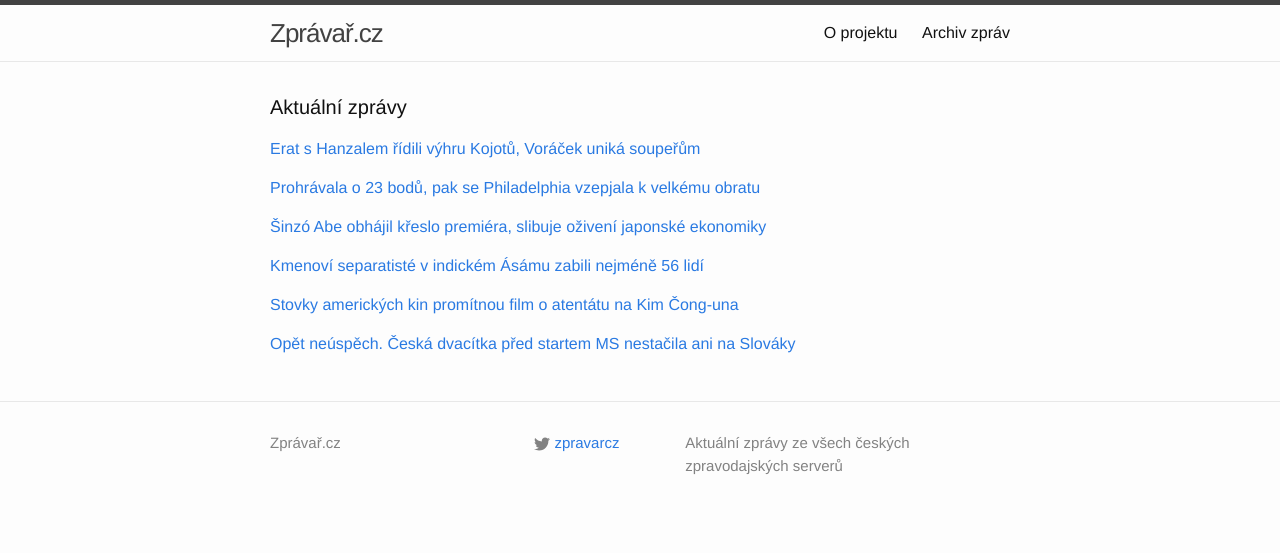
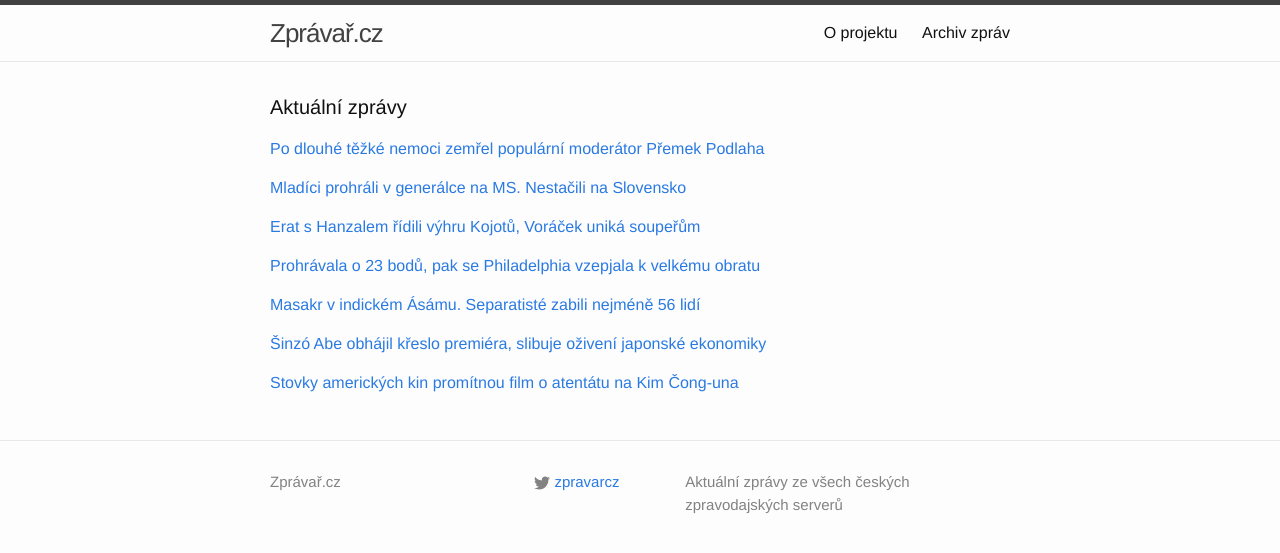
Before and after one commit to adliska/zpravar, a Jekyll site: the page built from index.html, in a window 1280 px wide. Shown: the top 553 px of the page. Built offline with Jekyll 4.4.1, drawn with Linux system fonts in a browser that asks for light colours.

Commit message:
zpravar news update

```diff
--- a/index.html
+++ b/index.html
@@ -5,8 +5,26 @@ layout: default
 <div class="home">
     <h1 class="page-heading">Aktuální zprávy</h1>
 
-<p><a href="javascript:;" onclick="toggle_visibility('zpravy0')">Erat s Hanzalem řídili výhru Kojotů, Voráček uniká soupeřům</a></p>
+<p><a href="javascript:;" onclick="toggle_visibility('zpravy0')">Po dlouhé těžké nemoci zemřel populární moderátor Přemek Podlaha</a></p>
 <div id="zpravy0" style="display:none">
+<ul>
+<li><a href=http://www.rozhlas.cz/_zprava/po-dlouhe-tezke-nemoci-zemrel-popularni-moderator-premek-podlaha--1436538>Po dlouhé těžké nemoci zemřel populární moderátor Přemek Podlaha - www.rozhlas.cz</a></li>
+<li><a href=http://domaci.ihned.cz/c1-63297760-premek-podlaha-zemrel-tezka-nemoc>Zemřel Přemek Podlaha, moderátor pořadů pro kutily - domaci.ihned.cz</a></li>
+<li><a href=http://www.lidovky.cz/zemrel-premek-podlaha-dvorni-radce-chaluparu-a-kutilu-bylo-mu-76-let-1dn-/lide.aspx?c=A141224_100546_lide_hm>Zemřel Přemek Podlaha, dvorní rádce chalupářů a kutilů. Bylo mu 76 let  - www.lidovky.cz</a></li>
+<li><a href=http://www.novinky.cz/kultura/357185-zemrel-premek-podlaha.html>Zemřel Přemek Podlaha - www.novinky.cz</a></li>
+<li><a href=http://kultura.idnes.cz/zemrel-premek-podlaha-0uf-/filmvideo.aspx?c=A141224_100508_filmvideo_hro>Zemřel Přemek Podlaha, modla českých kutilů a zahrádkářů - kultura.idnes.cz</a></li>
+</ul>
+</div><p><a href="javascript:;" onclick="toggle_visibility('zpravy1')">Mladíci prohráli v generálce na MS. Nestačili na Slovensko</a></p>
+<div id="zpravy1" style="display:none">
+<ul>
+<li><a href=http://www.tyden.cz/rubriky/sport/hokej/mladici-prohrali-v-generalce-na-ms-nestacili-na-slovensko_328274.html>Mladíci prohráli v generálce na MS. Nestačili na Slovensko - www.tyden.cz</a></li>
+<li><a href=http://www.tyden.cz/rubriky/sport/hokej/mladici-prohrali-generalku-na-ms-nestacili-na-slovensko_328274.html>Mladíci prohráli generálku na MS. Nestačili na Slovensko - www.tyden.cz</a></li>
+<li><a href=http://www.denik.cz/hokej/opet-neuspech-ceska-dvacitka-pred-startem-ms-nestacila-ani-na-slovaky-20141224.html>Opět neúspěch. Česká dvacítka před startem MS nestačila ani na Slováky - www.denik.cz</a></li>
+<li><a href=http://hokej.idnes.cz/cesti-hokejiste-do-20-let-prohrali-se-slovenskem-frv-/reprezentace.aspx?c=A141224_083654_reprezentace_ot>Mladí hokejisté dali Slovensku jediný gól a generálku prohráli - hokej.idnes.cz</a></li>
+<li><a href=http://sport.aktualne.cz/spatna-generalka-dvacitka-prohrala-v-kanade-se-slovaky/r~64b0032a8b3d11e4b98c002590604f2e/>Špatná generálka. Dvacítka prohrála v Kanadě se Slováky - sport.aktualne.cz</a></li>
+</ul>
+</div><p><a href="javascript:;" onclick="toggle_visibility('zpravy2')">Erat s Hanzalem řídili výhru Kojotů, Voráček uniká soupeřům</a></p>
+<div id="zpravy2" style="display:none">
 <ul>
 <li><a href=http://sport.aktualne.cz/erat-s-hanzalem-ridili-vyhru-kojotu-voracek-unika-souperum/r~02a50f2e8b3611e49fc3002590604f2e/>Erat s Hanzalem řídili výhru Kojotů, Voráček uniká soupeřům - sport.aktualne.cz</a></li>
 <li><a href=http://www.sportovninoviny.cz/zpravy/erat-a-hanzal-ridili-vyhru-arizony-po-2-mesicich-skoroval-krejci/1162181>Erat a Hanzal řídili výhru Arizony, po 2 měsících skóroval Krejčí - www.sportovninoviny.cz</a></li>
@@ -14,40 +32,34 @@ layout: default
 <li><a href=http://hokej.idnes.cz/skvely-voracek-byl-u-dvou-golu-dev-/nhl.aspx?c=A141224_073346_nhl_Mkr>Skvělý Voráček byl u dvou gólů, Palát a Hanzal přihráli dokonce na tři - hokej.idnes.cz</a></li>
 <li><a href=http://www.tyden.cz/rubriky/sport/hokej/nhl/erat-s-hanzalem-radili-v-edmontonu-arizone-zaridili-vyhru_328268.html>Erat s Hanzalem řádili v Edmontonu. Arizoně zařídili výhru - www.tyden.cz</a></li>
 </ul>
-</div><p><a href="javascript:;" onclick="toggle_visibility('zpravy1')">Prohrávala o 23 bodů, pak se Philadelphia vzepjala k velkému obratu</a></p>
-<div id="zpravy1" style="display:none">
+</div><p><a href="javascript:;" onclick="toggle_visibility('zpravy3')">Prohrávala o 23 bodů, pak se Philadelphia vzepjala k velkému obratu</a></p>
+<div id="zpravy3" style="display:none">
 <ul>
 <li><a href=http://sport.idnes.cz/vysledky-nba-c9b-/basket.aspx?c=A141224_084431_sport-basket_ot>Prohrávala o 23 bodů, pak se Philadelphia vzepjala k velkému obratu - sport.idnes.cz</a></li>
 <li><a href=http://www.sportovninoviny.cz/zpravy/basketbaliste-philadelphie-predvedli-v-miami-vitezny-obrat/1162189>Basketbalisté Philadelphie předvedli v Miami vítězný obrat - www.sportovninoviny.cz</a></li>
 <li><a href=http://www.denik.cz/ostatni_sport/to-byl-obrat-philadelphia-zaskocila-miami-wayde-horsi-uz-to-byt-nemohlo-20141224.html>To byl obrat: Philadelphia zaskočila Miami. Wayde: Horší už to být nemohlo - www.denik.cz</a></li>
 <li><a href=http://sport.aktualne.cz/nejhorsi-tym-nba-sokoval-miami-velkym-obratem/r~b3e3d7248b4111e4bdad0025900fea04/>Nejhorší tým NBA šokoval Miami velkým obratem - sport.aktualne.cz</a></li>
 </ul>
-</div><p><a href="javascript:;" onclick="toggle_visibility('zpravy2')">Šinzó Abe obhájil křeslo premiéra, slibuje oživení japonské ekonomiky</a></p>
-<div id="zpravy2" style="display:none">
+</div><p><a href="javascript:;" onclick="toggle_visibility('zpravy4')">Masakr v indickém Ásámu. Separatisté zabili nejméně 56 lidí</a></p>
+<div id="zpravy4" style="display:none">
+<ul>
+<li><a href=http://www.ceskatelevize.cz/ct24/svet/296372-masakr-v-indickem-asamu-separatiste-zabili-nejmene-56-lidi/>Masakr v indickém Ásámu. Separatisté zabili nejméně 56 lidí - www.ceskatelevize.cz</a></li>
+<li><a href=http://www.rozhlas.cz/_zprava/kmenovi-separatiste-v-indickem-asamu-zabili-nejmene-56-lidi--1436523>Kmenoví separatisté v indickém Ásámu zabili nejméně 56 lidí - www.rozhlas.cz</a></li>
+<li><a href=http://www.novinky.cz/zahranicni/svet/357182-kmenovi-separatiste-v-indickem-asamu-zabili-nejmene-56-lidi.html>Kmenoví separatisté v indickém Ásámu zabili nejméně 56 lidí  - www.novinky.cz</a></li>
+<li><a href=http://www.ceskenoviny.cz/zpravy/zpravy/kmenovi-separatiste-v-indickem-asamu-zabili-nejmene-56-lidi/1162176>Kmenoví separatisté v indickém Ásámu zabili nejméně 56 lidí - www.ceskenoviny.cz</a></li>
+</ul>
+</div><p><a href="javascript:;" onclick="toggle_visibility('zpravy5')">Šinzó Abe obhájil křeslo premiéra, slibuje oživení japonské ekonomiky</a></p>
+<div id="zpravy5" style="display:none">
 <ul>
 <li><a href=http://www.ceskatelevize.cz/ct24/svet/296370-sinzo-abe-obhajil-kreslo-premiera-slibuje-oziveni-japonske-ekonomiky/>Šinzó Abe obhájil křeslo premiéra, slibuje oživení japonské ekonomiky - www.ceskatelevize.cz</a></li>
 <li><a href=http://zpravy.e15.cz/zahranicni/politika/abe-je-znovu-premierem-japonsko-zprovozni-jaderne-elektrarny-slibuje-1148546>Abe je znovu premiérem. Japonsko zprovozní jaderné elektrárny, slibuje - zpravy.e15.cz</a></li>
 <li><a href=http://www.ceskenoviny.cz/zpravy/zpravy/japonsky-parlament-zvolil-po-vyhranych-volbach-abeho-premierem/1162178>Japonský parlament zvolil po vyhraných volbách Abeho premiérem - www.ceskenoviny.cz</a></li>
 </ul>
-</div><p><a href="javascript:;" onclick="toggle_visibility('zpravy3')">Kmenoví separatisté v indickém Ásámu zabili nejméně 56 lidí</a></p>
-<div id="zpravy3" style="display:none">
-<ul>
-<li><a href=http://www.rozhlas.cz/_zprava/kmenovi-separatiste-v-indickem-asamu-zabili-nejmene-56-lidi--1436523>Kmenoví separatisté v indickém Ásámu zabili nejméně 56 lidí - www.rozhlas.cz</a></li>
-<li><a href=http://www.novinky.cz/zahranicni/svet/357182-kmenovi-separatiste-v-indickem-asamu-zabili-nejmene-56-lidi.html>Kmenoví separatisté v indickém Ásámu zabili nejméně 56 lidí  - www.novinky.cz</a></li>
-<li><a href=http://www.ceskenoviny.cz/zpravy/zpravy/kmenovi-separatiste-v-indickem-asamu-zabili-nejmene-56-lidi/1162176>Kmenoví separatisté v indickém Ásámu zabili nejméně 56 lidí - www.ceskenoviny.cz</a></li>
-</ul>
-</div><p><a href="javascript:;" onclick="toggle_visibility('zpravy4')">Stovky amerických kin promítnou film o atentátu na Kim Čong-una</a></p>
-<div id="zpravy4" style="display:none">
+</div><p><a href="javascript:;" onclick="toggle_visibility('zpravy6')">Stovky amerických kin promítnou film o atentátu na Kim Čong-una</a></p>
+<div id="zpravy6" style="display:none">
 <ul>
 <li><a href=http://zahranicni.ihned.cz/amerika-usa/c1-63297560-interview-kim-cong-un-kldr-komunisticka-korea-severni-film-atentat>Stovky amerických kin promítnou film o atentátu na Kim Čong-una - zahranicni.ihned.cz</a></li>
 <li><a href=http://www.ceskenoviny.cz/zpravy/zpravy/parodii-na-severokorejskeho-vudce-promitne-na-200-americkych-kin/1162170>Parodii na severokorejského vůdce promítne na 200 amerických kin - www.ceskenoviny.cz</a></li>
 <li><a href=http://art.ihned.cz/film-a-televize/c1-63297360-the-interview-film-kina>Komedii o atentátu na lídra KLDR uvede přes 200 amerických kin - art.ihned.cz</a></li>
 </ul>
-</div><p><a href="javascript:;" onclick="toggle_visibility('zpravy5')">Opět neúspěch. Česká dvacítka před startem MS nestačila ani na Slováky</a></p>
-<div id="zpravy5" style="display:none">
-<ul>
-<li><a href=http://www.denik.cz/hokej/opet-neuspech-ceska-dvacitka-pred-startem-ms-nestacila-ani-na-slovaky-20141224.html>Opět neúspěch. Česká dvacítka před startem MS nestačila ani na Slováky - www.denik.cz</a></li>
-<li><a href=http://hokej.idnes.cz/cesti-hokejiste-do-20-let-prohrali-se-slovenskem-frv-/reprezentace.aspx?c=A141224_083654_reprezentace_ot>Mladí hokejisté dali Slovensku jediný gól a generálku prohráli - hokej.idnes.cz</a></li>
-<li><a href=http://sport.aktualne.cz/spatna-generalka-dvacitka-prohrala-v-kanade-se-slovaky/r~64b0032a8b3d11e4b98c002590604f2e/>Špatná generálka. Dvacítka prohrála v Kanadě se Slováky - sport.aktualne.cz</a></li>
-</ul>
 </div></div>
```
